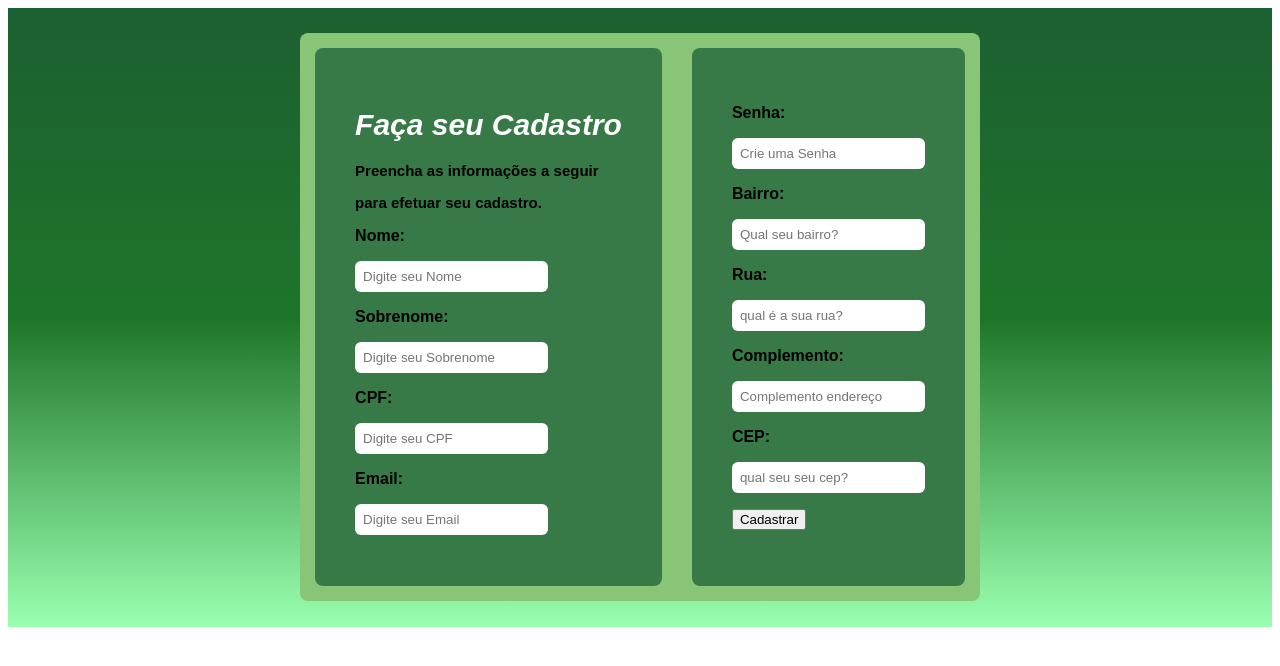
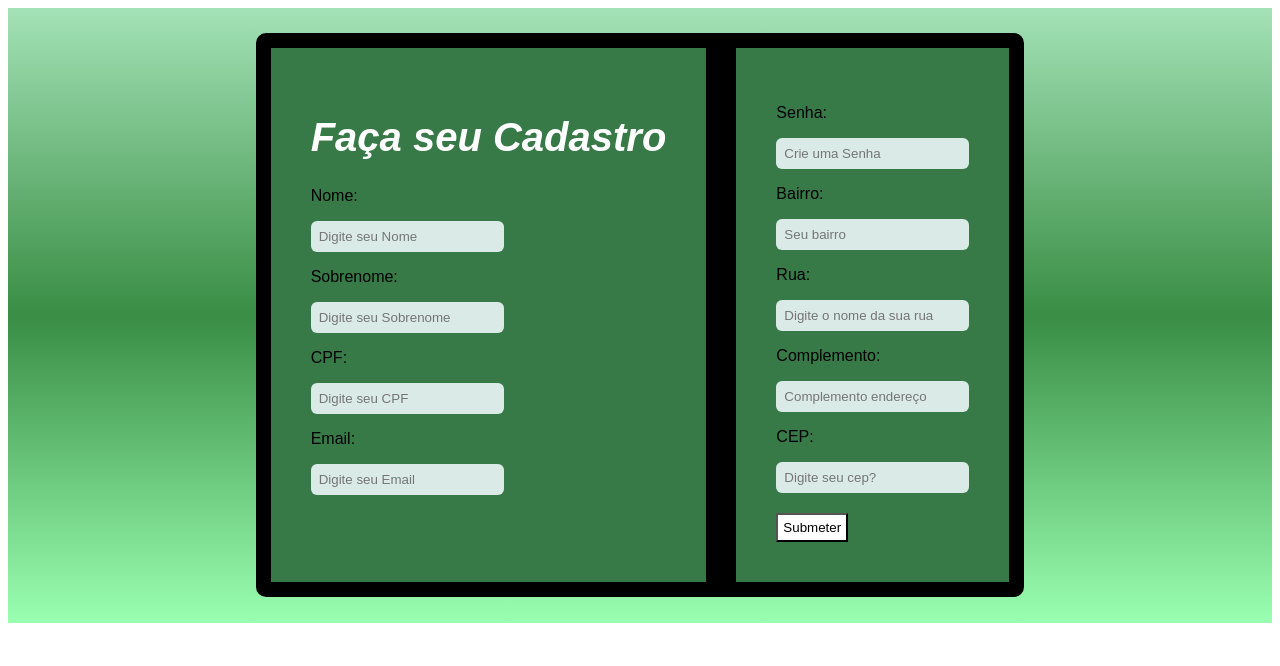
Before and after one commit to 127h00/PraticaP2_vesp, a React (Create React App) app in the folder front/: page /cadastre-se in a window 1280 px wide. Shown: the top 666 px of the page. Built offline with nearby package versions, Linux system fonts and the light colour scheme.

Commit message:
Arrumando cadastro

```diff
--- a/front/src/pages/Cadastro/Cadastro.jsx
+++ b/front/src/pages/Cadastro/Cadastro.jsx
@@ -72,8 +72,6 @@ function Cadastro() {
 
                 <div className={styles.Cadastro}>
                     <h1>Faça seu Cadastro</h1>
-                    <h2>Preencha as informações a seguir <p></p>
-                        para efetuar seu cadastro.</h2>
 
                     <p>Nome:</p>
                     <input
@@ -124,7 +122,7 @@ function Cadastro() {
                         type="text"
                         value={bairro}
                         onChange={handleBairroChange}
-                        placeholder="Qual seu bairro?"
+                        placeholder="Seu bairro"
                     />
 
                     <p>Rua:</p>
@@ -132,7 +130,7 @@ function Cadastro() {
                         type="text"
                         value={rua}
                         onChange={handleRuaChange}
-                        placeholder="qual é a sua rua?"
+                        placeholder="Digite o nome da sua rua"
                     />
 
                     <p>Complemento:</p>
@@ -149,13 +147,14 @@ function Cadastro() {
                         type="text"
                         value={cep}
                         onChange={handleCepChange}
-                        placeholder="qual seu seu cep?"
+                        placeholder="Digite seu cep?"
                     />
-                    <p>
+
+                    <div className={styles.BotaoSubmeter}>
                     <button>
-                        Cadastrar
+                        Submeter
                     </button>
-                    </p>
+                    </div>
                 </div>
 
             </div>
--- a/front/src/pages/Cadastro/Cadastro.module.css
+++ b/front/src/pages/Cadastro/Cadastro.module.css
@@ -1,17 +1,17 @@
 main{
     display: flex;
     justify-content: center;
+    background-color: #102820;
+}
 
-   background-image: linear-gradient(to bottom, rgb(29, 95, 49), rgb(30, 117, 42), rgb(154, 255, 176));
-}
 .section{
     display: flex;
-    background-color: rgb(136, 197, 119);
+    background-color: rgb(0, 0, 0);
     margin-top: 2%;
     margin-bottom: 2%;
     justify-content: center;
     width: fit-content;
-    border-radius: 8px;
+    border-radius: 10px;
     justify-content: center;
 
 }
@@ -21,7 +21,8 @@ main{
     background-color: rgb(55, 121, 71);
     padding: 40px;
     margin: 15px;
-    border-radius: 8px;
+    border: 8px;
+    justify-content: center;
 }
 
 
@@ -29,6 +30,7 @@ main{
     border-radius: 6px;
     border: none;
     padding: 8px;
+    background-color: #daebe7;
 
 }
 
@@ -41,13 +43,14 @@ main{
 
 .Cadastro > p {
     color: rgb(0, 0, 0);
-    font-weight: bolder;
+    font-weight: lighter;
     font-family: Arial, Helvetica, sans-serif
 }
 
 .Cadastro > h1{
     color:rgb(255, 255, 255);
-    font-size: 30px;
+    font-size: 40px;
+    justify-content: center;
     white-space: nowrap;
     font-family: Arial, Helvetica, sans-serif;
     font-weight: bolder;
@@ -71,3 +74,10 @@ main{
     background-color: rgb(255, 255, 255);
 
 }
+
+.BotaoSubmeter > button{
+    margin-top: 20px;
+    padding: 5px;
+    padding-left: 5px;
+    background-color: rgb(255, 255, 255);
+}
```
